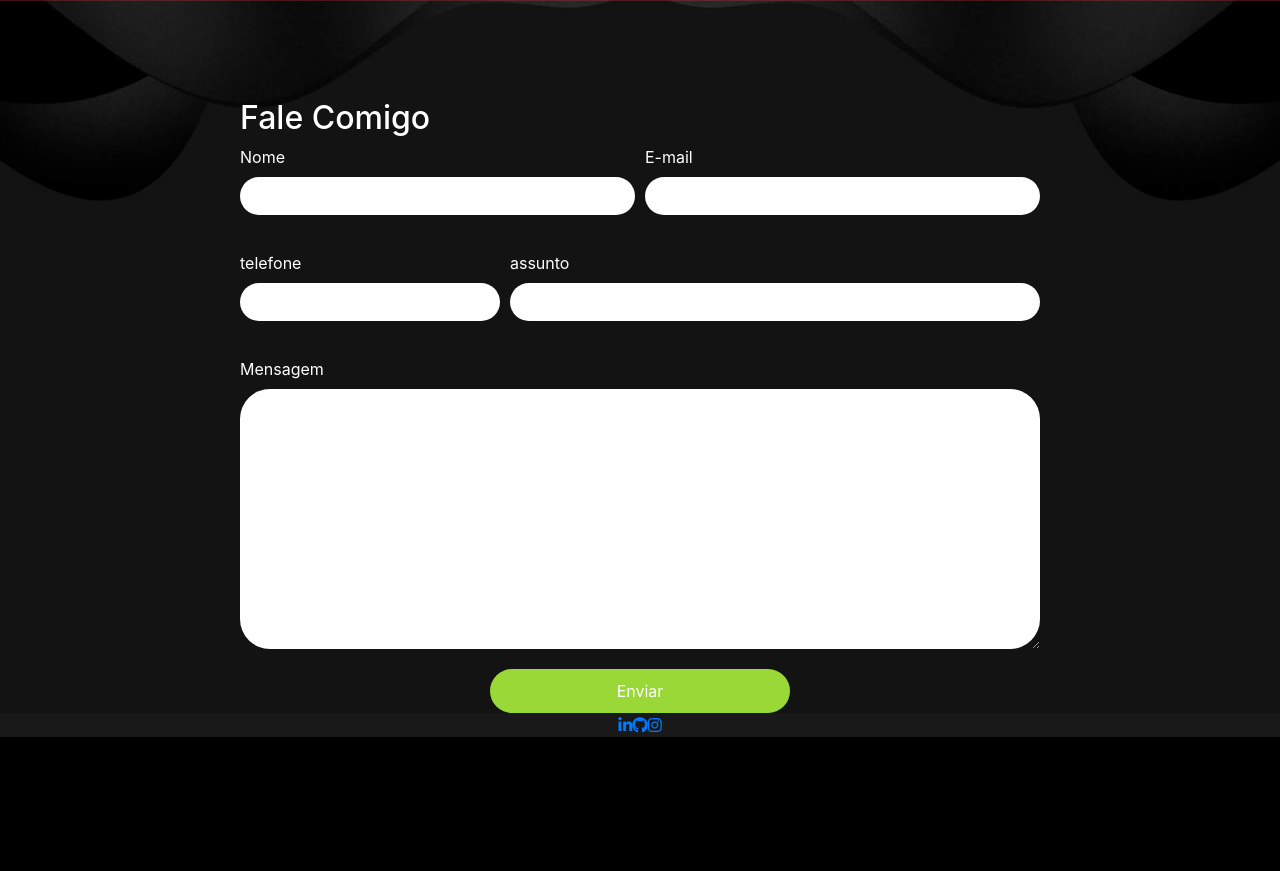
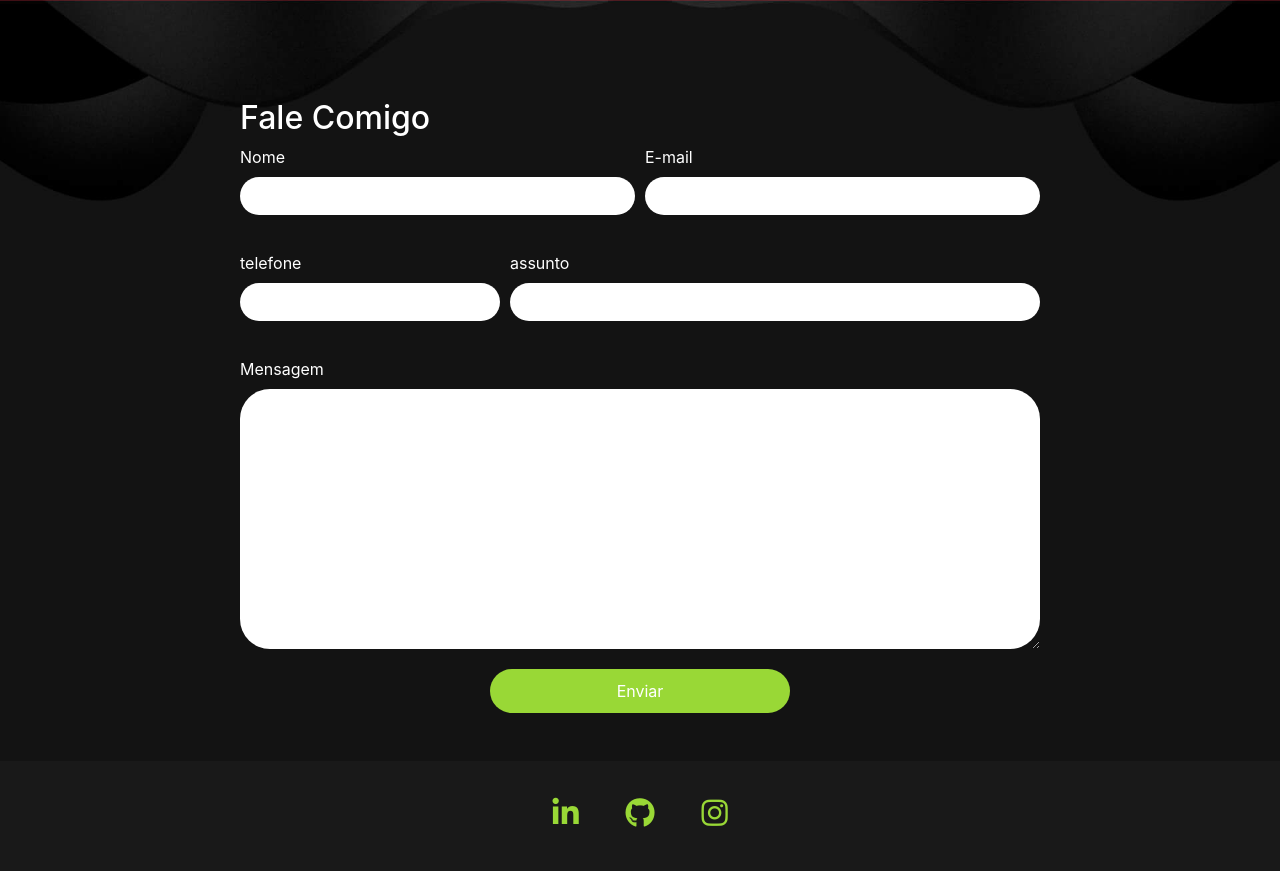
Before and after one commit to RobsonFerreira1992/portfolio, a PHP site: page / in a window 1280 px wide. Shown: the part 3237-4108 px from the top of the page. Before the commit the page ends 3974 px from the top, so only its background shows below. Run offline with PHP 8.4, Linux system fonts and the light colour scheme; some libraries are stand-ins or nearby versions.

Commit message:
update links sociais

```diff
--- a/css/style.css
+++ b/css/style.css
@@ -275,7 +275,54 @@ header{
 .sociais ul li a i{
     font-size:30px;
 }
+/*teste de icones*/
 
+.teste{
+    margin: 0;
+    padding: 30px 0;
+    display: flex;
+    align-items: center;
+    justify-content: center;
+}
+.sm a{
+    display: inline-block;
+    font-size: 30px;
+   width: 50px;
+   height: 50px;
+   text-align:center;
+   color: #99d836;
+   margin: 0 10px;
+   transition: .4s linear;
+   position: relative;
+}
+.sm a::before, .sm a::after{
+    content: '';
+    position: absolute;
+    box-sizing: border-box;
+    width: 100%;
+    height: 100%;
+    left: 0;
+    top: 0;
+    transition: .4s linear;
+}
+.sm a:hover{
+    transform: scale(.8);
+}
+.sm a:hover::before{
+    border-left: 4px solid;
+    border-right: 4px solid;
+    transform: skewX(20deg);
+}
+.sm a:hover::after{
+    border-top:4px solid;
+    border-bottom:4px solid;
+    transform: skewY(-20deg);
+}
+
+
+
+
+/*teste de icones*/
  @media(max-width: 768px){
     .max-header{
 
--- a/index.php
+++ b/index.php
@@ -194,7 +194,7 @@
                 </div>
            </div>
        </div>
-       <section class="contato">
+       <section class="contato pb-5" >
            <div class="container">
                <div class="row">
                     <div class="formulario">
@@ -231,29 +231,20 @@
                </div>
            </div>
        </section>
-       <footer>
-           <div class="container">
-               <div class="row">
-                    <ul class="sociais">
-                        <li>
+       <footer class="teste">
+           <div class="sm">
                 <a href="">
                     <i class="fab fa-linkedin-in"></i>
                 </a>
-                        </li>
-                        <li>
+
                 <a href="">
                     <i class="fab fa-github"></i>
                 </a>
-                        </li>
-                        <li>
+
                 <a href="">
                     <i class="fab fa-instagram"></i>
                 </a>
-                        </li>
-                    </ul>
             </div>
-           </div>
-
        </footer>
 
 
```
Also changed, not shown: teste.php (added, +46 -0 lines). Lines whose indentation alone changed are shown as unchanged.
